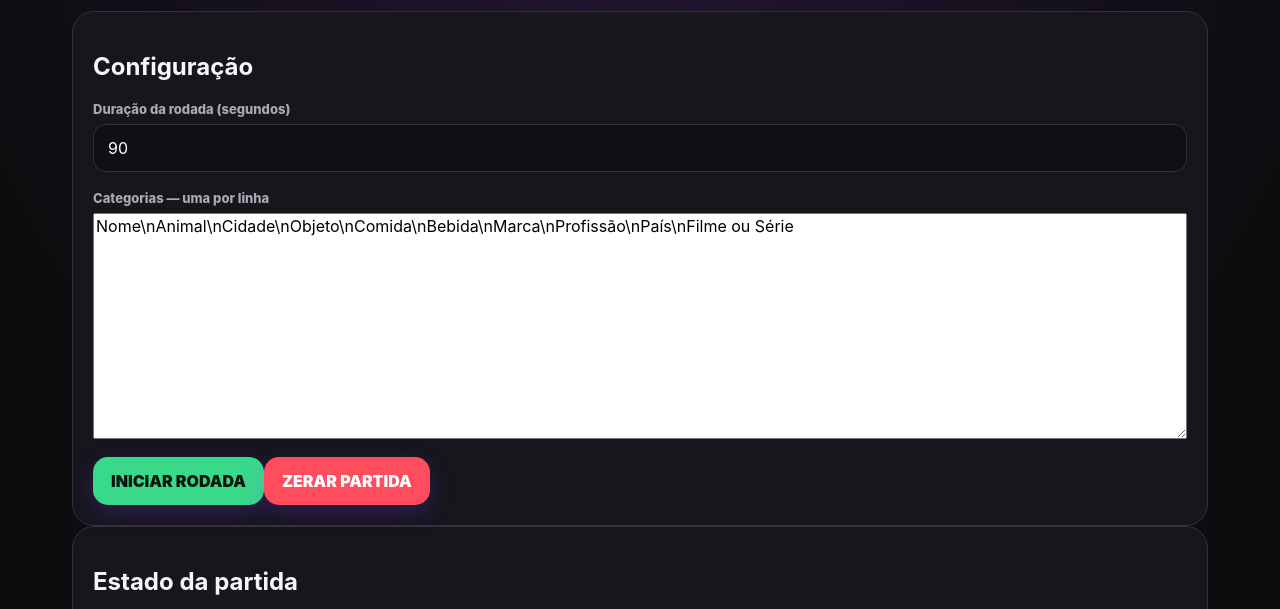
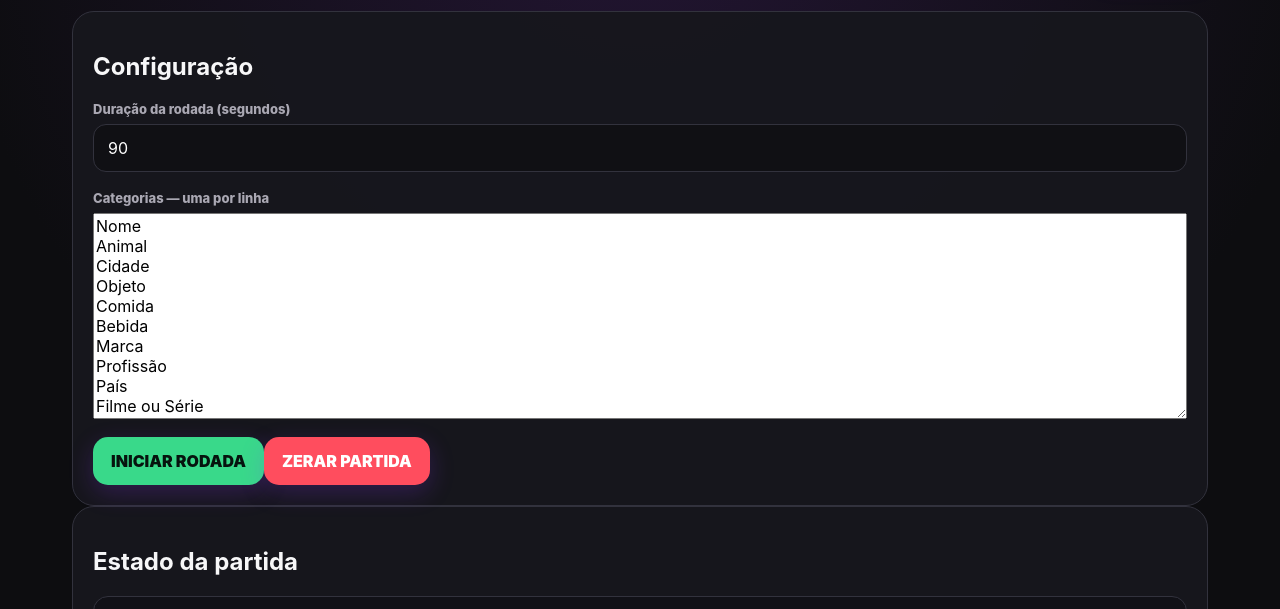
Before and after one commit to leonardohansen612-hash/STOP, a plain HTML site: page admin.html in a window 1280 px wide. Shown: the part 116-725 px from the top of the page. Drawn offline with Linux system fonts and the light colour scheme; no server answers.

Commit message:
Add files via upload

```diff
--- a/admin.html
+++ b/admin.html
@@ -1,6 +1,15 @@
 <!doctype html><html lang="pt-BR"><head><meta charset="utf-8"><meta name="viewport" content="width=device-width,initial-scale=1"><title>Tex Stop Admin</title><link rel="stylesheet" href="styles.css"></head><body><div class="wrap">
 <div class="topbar"><div class="brand"><img src="assets/logo-texpub.png"><div><div class="title">TEX STOP</div><div class="subtitle">Painel do apresentador</div></div></div><a class="btn secondary" href="tv.html" target="_blank" style="text-decoration:none">ABRIR TV</a></div>
-<div class="grid2"><section class="panel"><h2>Configuração</h2><div class="grid"><div class="field"><label>Duração da rodada (segundos)</label><input id="duration" type="number" min="30" max="300" value="90"></div><div class="field"><label>Categorias — uma por linha</label><textarea id="categories" rows="11">Nome\nAnimal\nCidade\nObjeto\nComida\nBebida\nMarca\nProfissão\nPaís\nFilme ou Série</textarea></div><div class="grid2"><button id="start" class="btn good">INICIAR RODADA</button><button id="reset" class="btn danger">ZERAR PARTIDA</button></div></div></section>
+<div class="grid2"><section class="panel"><h2>Configuração</h2><div class="grid"><div class="field"><label>Duração da rodada (segundos)</label><input id="duration" type="number" min="30" max="300" value="90"></div><div class="field"><label>Categorias — uma por linha</label><textarea id="categories" rows="10">Nome
+Animal
+Cidade
+Objeto
+Comida
+Bebida
+Marca
+Profissão
+País
+Filme ou Série</textarea></div><div class="grid2"><button id="start" class="btn good">INICIAR RODADA</button><button id="reset" class="btn danger">ZERAR PARTIDA</button></div></div></section>
 <section class="panel"><h2>Estado da partida</h2><div class="grid3"><div class="category-card"><div class="muted">Rodada</div><div class="title" id="round">0</div></div><div class="category-card"><div class="muted">Letra</div><div class="title" id="letter">-</div></div><div class="category-card"><div class="muted">Status</div><div style="font-size:24px;font-weight:1000" id="status">Lobby</div></div></div><div style="height:14px"></div><button id="review" class="btn secondary" disabled>IR PARA CORREÇÃO</button></section></div>
 <section class="panel" style="margin-top:18px"><h2>Equipes</h2><div id="teams" class="teams"></div></section>
 <section class="panel" style="margin-top:18px"><h2>Correção</h2><p class="muted">Valide as respostas. O sistema sugere 10 pontos para únicas, 5 para repetidas e 0 para vazias/fora da letra.</p><div id="reviewArea"></div><button id="finishReview" class="btn good" hidden>SALVAR PONTOS E VOLTAR AO LOBBY</button></section>
```
